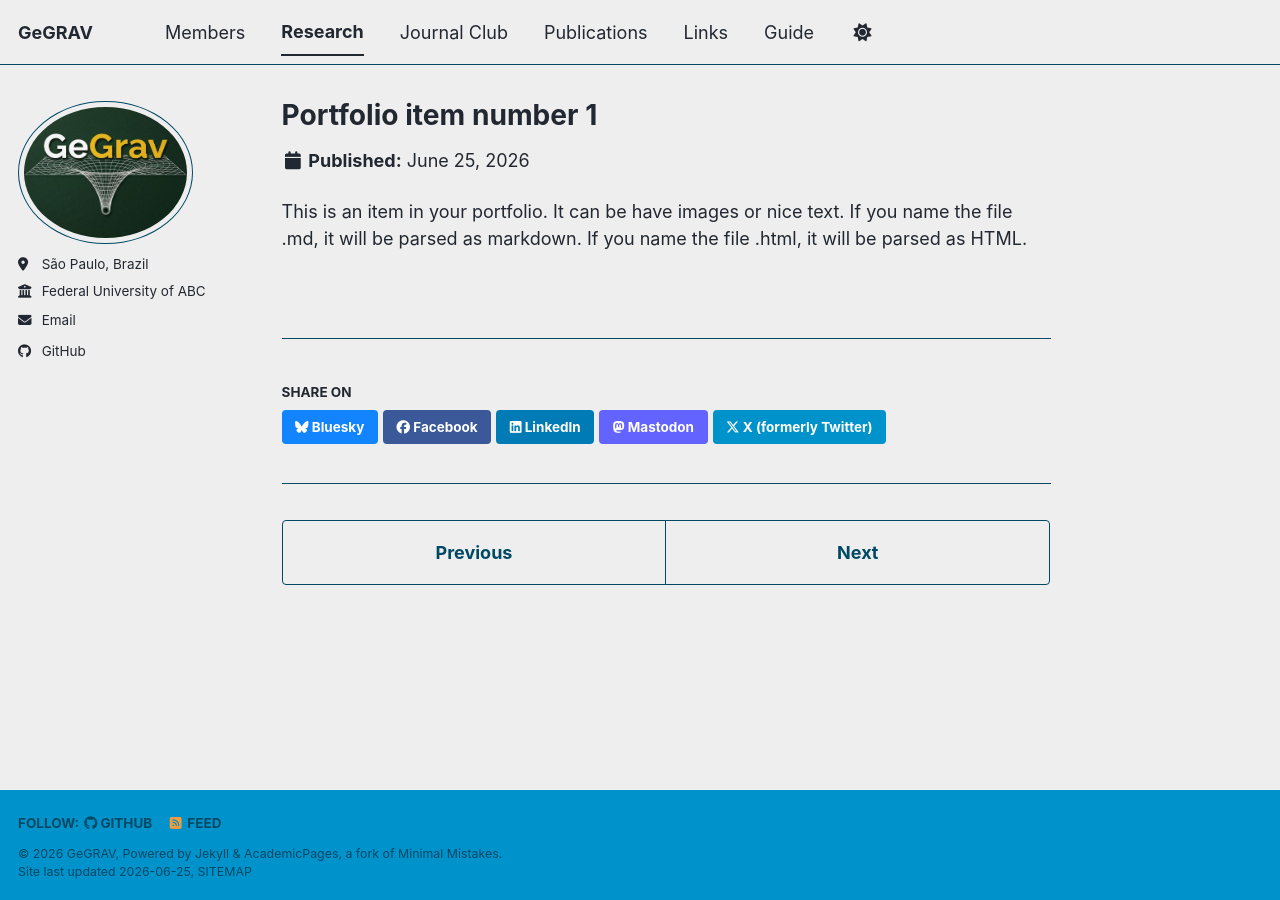
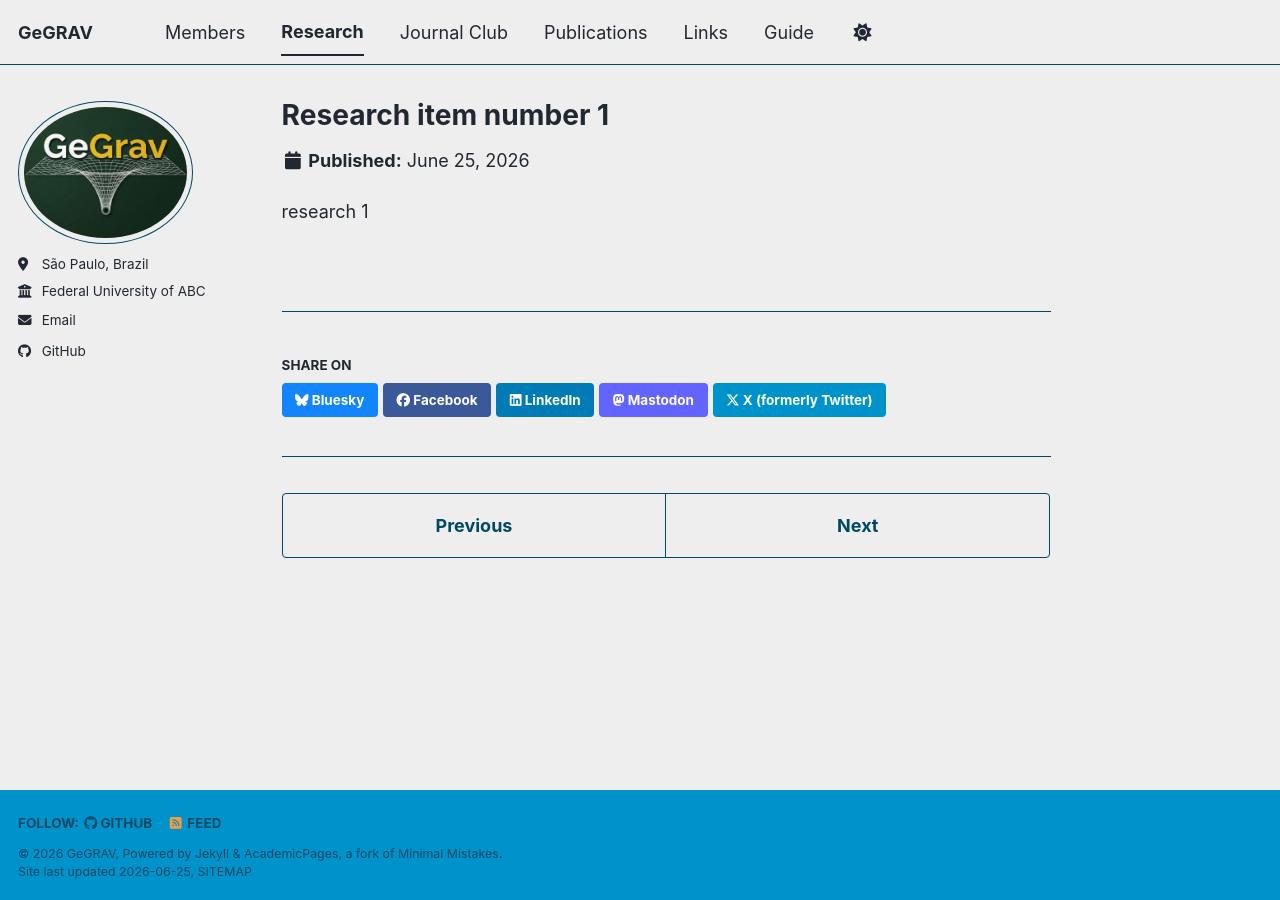
Before and after one commit to gegrav-ufabc/gegrav-ufabc.github.io, a Jekyll site: the page built from _portfolio/portfolio-1.md, in a window 1280 px wide. Built offline with Jekyll 4.4.1, drawn with Linux system fonts in a browser that asks for light colours; a style sheet for code colours, icons or effects is not loaded.

Commit message:
Update portfolio-1.md

```diff
--- a/_portfolio/portfolio-1.md
+++ b/_portfolio/portfolio-1.md
@@ -1,7 +1,7 @@
 ---
-title: "Portfolio item number 1"
-excerpt: "Short description of portfolio item number 1<br/><img src='/images/500x300.png'>"
-collection: portfolio
+title: "Research item number 1"
+excerpt: "Short description of research item number 1<br/><img src='/images/500x300.png'>"
+collection: research
 ---
 
-This is an item in your portfolio. It can be have images or nice text. If you name the file .md, it will be parsed as markdown. If you name the file .html, it will be parsed as HTML.
+research 1
```
